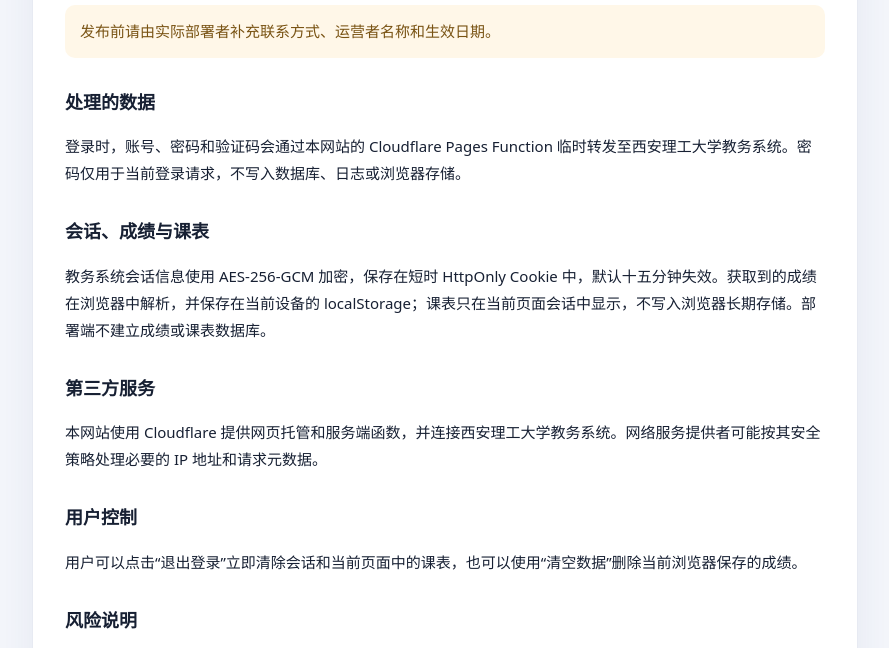
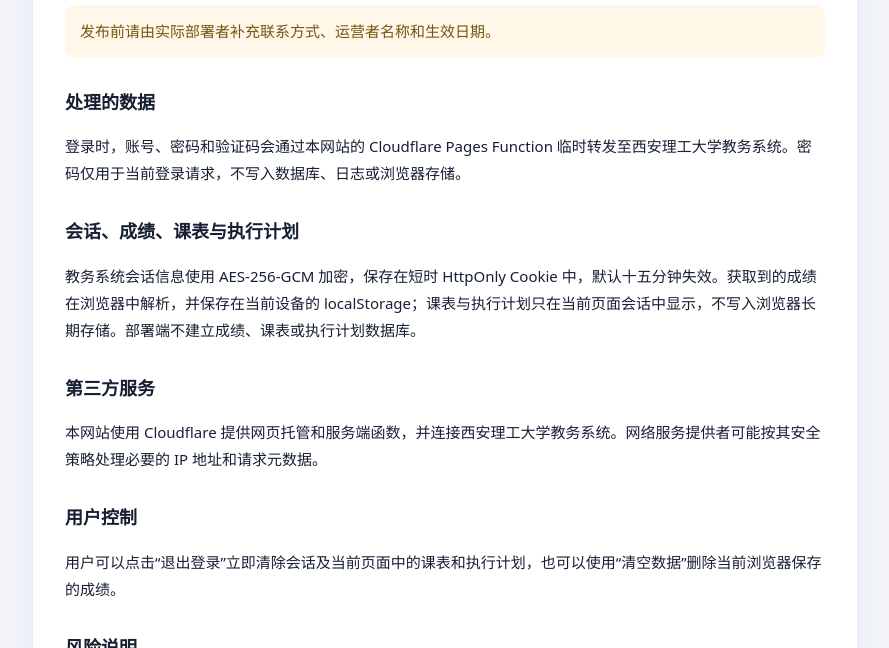
Before and after one commit to 0higgs/xaut-grade-dashboard, a website: page public/privacy.html in a window 1280 px wide. Shown: the part 142-790 px from the top of the page, without its empty margins (195-1084 px from the left). Drawn offline with Linux system fonts and the light colour scheme.

Commit message:
增加执行计划功能：更新 public/privacy.html

```diff
--- a/public/privacy.html
+++ b/public/privacy.html
@@ -6,5 +6,5 @@
   <title>隐私说明 · 成绩与课表速查</title>
   <style>body{margin:0;background:#f4f6fb;color:#172033;font:15px/1.8 "Microsoft YaHei",system-ui,sans-serif}.page{max-width:760px;margin:40px auto;padding:32px;background:#fff;border:1px solid #e7eaf2;border-radius:18px;box-shadow:0 14px 40px rgba(37,58,119,.08)}h1{margin-top:0}h2{margin-top:28px;font-size:18px}a{color:#2458e6}.notice{padding:13px 15px;background:#fff7e8;border-radius:10px;color:#795313}@media(max-width:700px){.page{margin:0;border:0;border-radius:0;padding:24px;min-height:100vh}}</style>
 </head>
-<body><main class="page"><h1>隐私说明</h1><p class="notice">发布前请由实际部署者补充联系方式、运营者名称和生效日期。</p><h2>处理的数据</h2><p>登录时，账号、密码和验证码会通过本网站的 Cloudflare Pages Function 临时转发至西安理工大学教务系统。密码仅用于当前登录请求，不写入数据库、日志或浏览器存储。</p><h2>会话、成绩与课表</h2><p>教务系统会话信息使用 AES-256-GCM 加密，保存在短时 HttpOnly Cookie 中，默认十五分钟失效。获取到的成绩在浏览器中解析，并保存在当前设备的 localStorage；课表只在当前页面会话中显示，不写入浏览器长期存储。部署端不建立成绩或课表数据库。</p><h2>第三方服务</h2><p>本网站使用 Cloudflare 提供网页托管和服务端函数，并连接西安理工大学教务系统。网络服务提供者可能按其安全策略处理必要的 IP 地址和请求元数据。</p><h2>用户控制</h2><p>用户可以点击“退出登录”立即清除会话和当前页面中的课表，也可以使用“清空数据”删除当前浏览器保存的成绩。</p><h2>风险说明</h2><p>本工具为非官方项目。正式成绩和课表以学校教务系统为准。若不同意通过部署者的服务转发登录请求，请勿使用自动获取功能，可改用 CSV 或复制粘贴导入成绩。</p><p><a href="./">返回成绩与课表速查</a></p></main></body>
+<body><main class="page"><h1>隐私说明</h1><p class="notice">发布前请由实际部署者补充联系方式、运营者名称和生效日期。</p><h2>处理的数据</h2><p>登录时，账号、密码和验证码会通过本网站的 Cloudflare Pages Function 临时转发至西安理工大学教务系统。密码仅用于当前登录请求，不写入数据库、日志或浏览器存储。</p><h2>会话、成绩、课表与执行计划</h2><p>教务系统会话信息使用 AES-256-GCM 加密，保存在短时 HttpOnly Cookie 中，默认十五分钟失效。获取到的成绩在浏览器中解析，并保存在当前设备的 localStorage；课表与执行计划只在当前页面会话中显示，不写入浏览器长期存储。部署端不建立成绩、课表或执行计划数据库。</p><h2>第三方服务</h2><p>本网站使用 Cloudflare 提供网页托管和服务端函数，并连接西安理工大学教务系统。网络服务提供者可能按其安全策略处理必要的 IP 地址和请求元数据。</p><h2>用户控制</h2><p>用户可以点击“退出登录”立即清除会话及当前页面中的课表和执行计划，也可以使用“清空数据”删除当前浏览器保存的成绩。</p><h2>风险说明</h2><p>本工具为非官方项目。正式成绩、课表和培养方案以学校教务系统为准。若不同意通过部署者的服务转发登录请求，请勿使用自动获取功能，可改用 CSV 或复制粘贴导入成绩。</p><p><a href="./">返回成绩与课表速查</a></p></main></body>
 </html>
```
